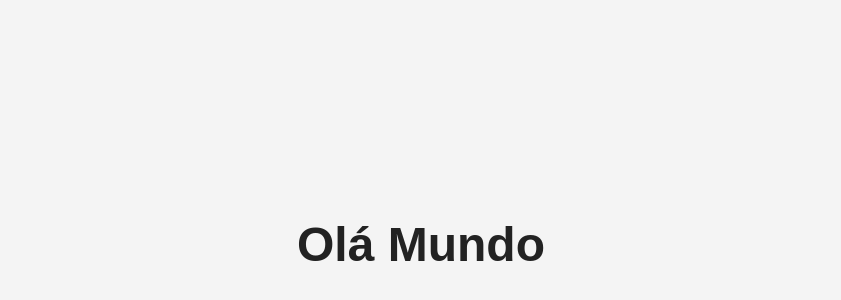
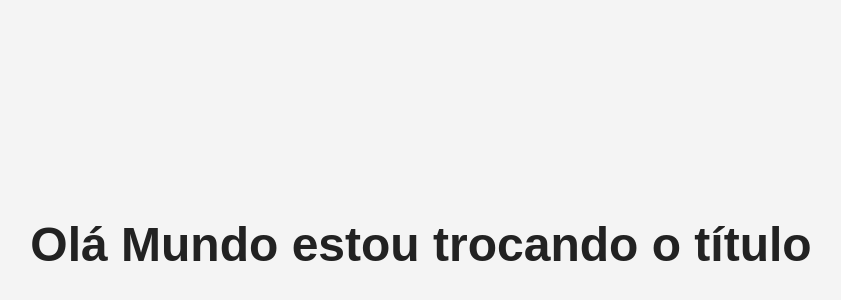
Before and after one commit to yParizotto/ProjetoFaculdade, a plain HTML site: page index.html in a window 1280 px wide. Shown: the part 156-456 px from the top of the page, without its empty margins (219-1060 px from the left). Drawn offline with Linux system fonts and the light colour scheme.

Commit message:
alteração

```diff
--- a/index.html
+++ b/index.html
@@ -3,7 +3,7 @@
 <head>
   <meta charset="UTF-8" />
   <meta name="viewport" content="width=device-width, initial-scale=1.0" />
-  <title>Olá Mundo</title>
+  <title>Olá Mundo estou trocando o título novo</title>
   <style>
     body {
       margin: 0;
@@ -23,6 +23,6 @@
   </style>
 </head>
 <body>
-  <h1>Olá Mundo</h1>
+  <h1>Olá Mundo estou trocando o título</h1>
 </body>
 </html>
```
